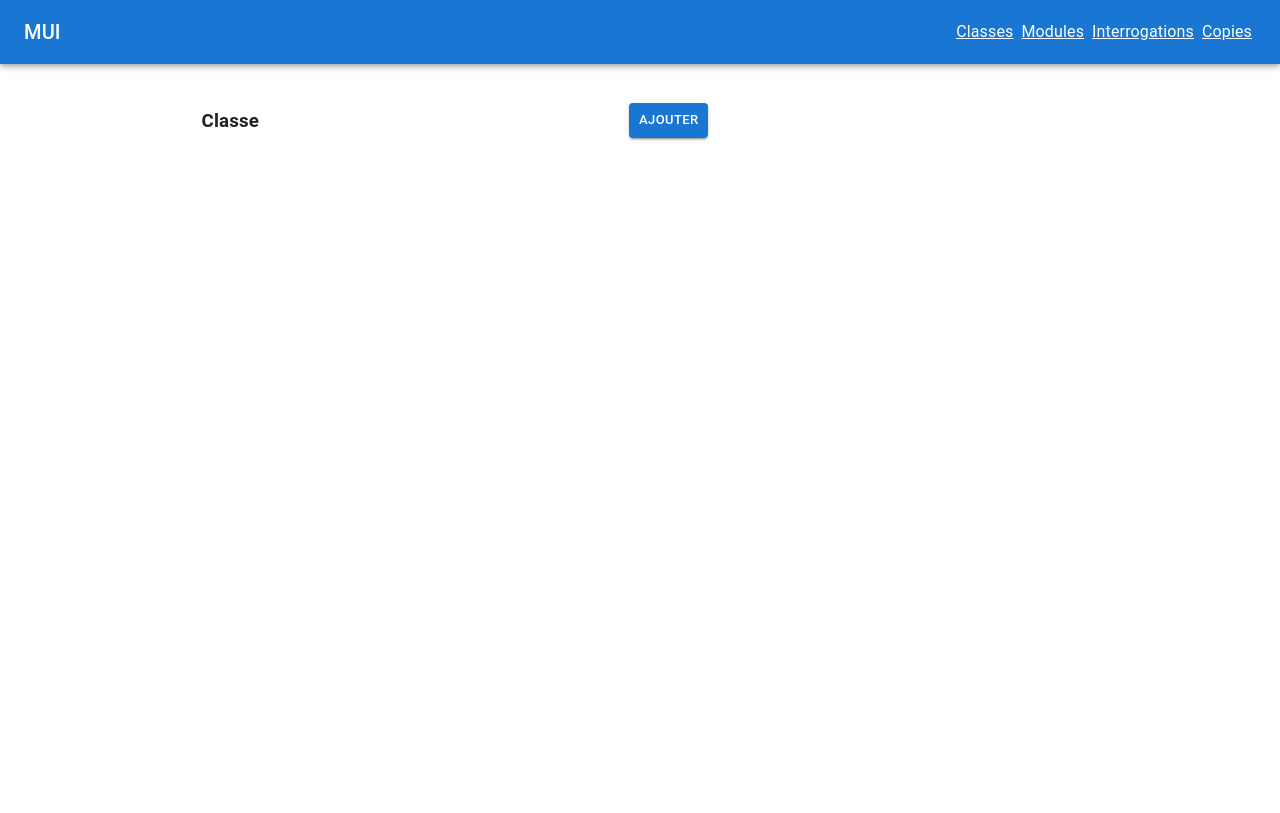
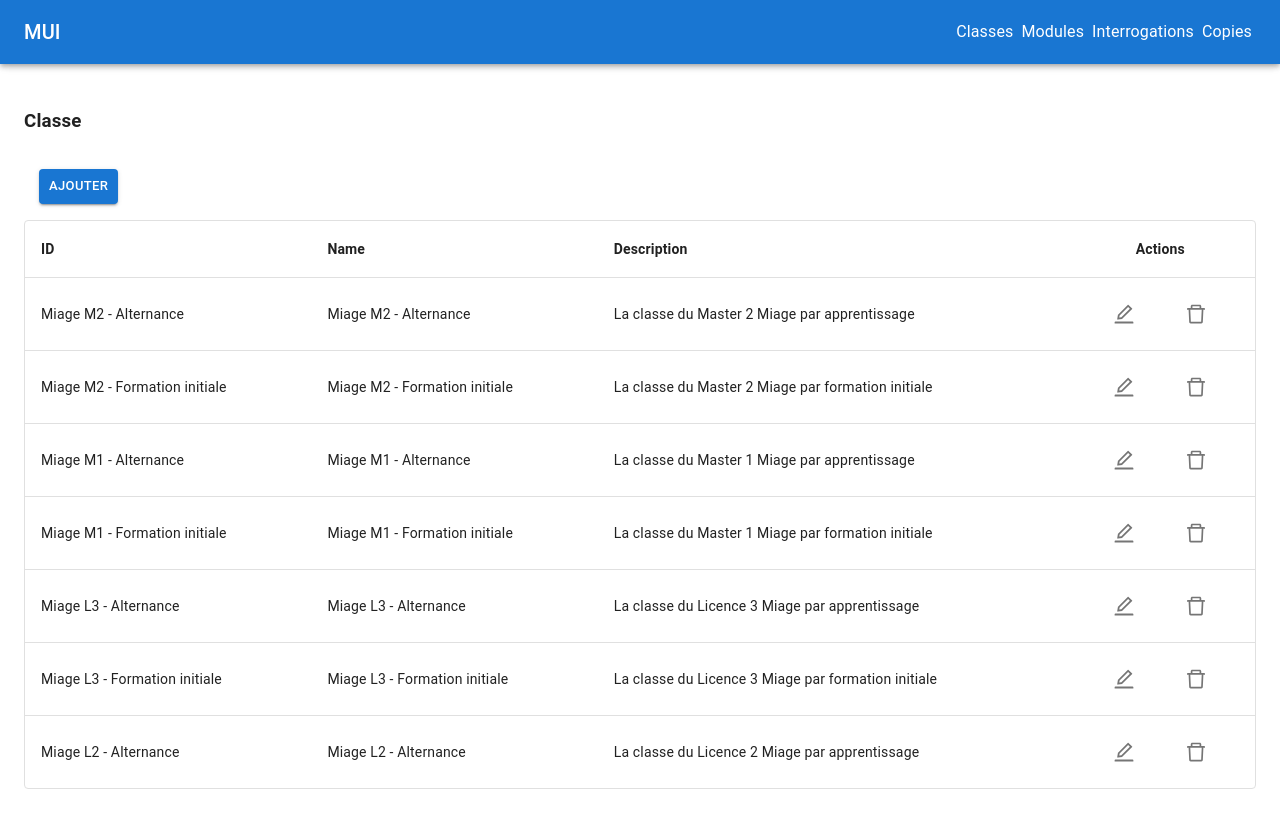
Before and after one commit to Kodians/assessment-manager, a React (Create React App) app in the folder front/: page /teacher/classes in a window 1280 px wide. Built offline with nearby package versions, Linux system fonts and the light colour scheme.

Commit message:
create custom table

```diff
--- a/front/src/components/header.tsx
+++ b/front/src/components/header.tsx
@@ -32,7 +32,7 @@ export const Header: React.FC<any> = ({ setMobileOpen, navItems }) => {
           </Typography>
           <Box sx={{ display: { xs: 'none', sm: 'block' } }}>
             {navItems.map((item: NavLink) => (
-              <Link to={item.path} key={item.id} style={{ color: '#fff', margin: 4 }}>
+              <Link to={item.path} key={item.id} style={{ color: '#fff', margin: 4, textDecoration: 'none' }}>
                 {item.label}
               </Link>
             ))}
--- a/front/src/components/index.ts
+++ b/front/src/components/index.ts
@@ -11,3 +11,4 @@ export * from './assessments/AssessmentRelatedClassAndModuleContainter'
 export * from './classes/addAndEditClassForm'
 export * from './modules/addAndEditModuleForm'
 export * from './shared/sharedModal'
+export * from './shared/table'
--- /dev/null
+++ b/front/src/components/shared/table.tsx
@@ -0,0 +1,57 @@
+import * as React from 'react'
+
+import IconButton from '@mui/material/IconButton'
+import Paper from '@mui/material/Paper'
+import Table from '@mui/material/Table'
+import TableBody from '@mui/material/TableBody'
+import TableCell from '@mui/material/TableCell'
+import TableContainer from '@mui/material/TableContainer'
+import TableHead from '@mui/material/TableHead'
+import TableRow from '@mui/material/TableRow'
+
+import { AiOutlineDelete, AiOutlineEdit } from 'react-icons/ai'
+
+export const CustomTable = ({ headerCells, rows }: any) => {
+  return (
+    <TableContainer component={Paper} elevation={0} sx={{ width: '100%', border: '1px solid #e0e0e0' }}>
+      <Table sx={{ minWidth: 650 }} aria-label="simple table">
+        <TableHead>
+          <TableRow>
+            {headerCells.map((cell: any) =>
+              cell.id === 'actions' ? (
+                <TableCell key={cell.id} align="center" sx={{ fontWeight: 'bold' }} colSpan={2}>
+                  {cell.label}
+                </TableCell>
+              ) : (
+                <TableCell key={cell.id} align="left" sx={{ fontWeight: 'bold' }}>
+                  {cell.label}
+                </TableCell>
+              ),
+            )}
+          </TableRow>
+        </TableHead>
+        <TableBody>
+          {rows.map((row: { id: number; name: string; description: string }) => (
+            <TableRow key={row.name} sx={{ '&:last-child td, &:last-child th': { border: 0 } }}>
+              <TableCell component="th" scope="row">
+                {row.name}
+              </TableCell>
+              <TableCell align="left">{row.name}</TableCell>
+              <TableCell align="left">{row.description}</TableCell>
+              <TableCell align="right">
+                <IconButton aria-label="edit">
+                  <AiOutlineEdit />
+                </IconButton>
+              </TableCell>
+              <TableCell align="left">
+                <IconButton aria-label="delete">
+                  <AiOutlineDelete />
+                </IconButton>
+              </TableCell>
+            </TableRow>
+          ))}
+        </TableBody>
+      </Table>
+    </TableContainer>
+  )
+}
--- a/front/src/pages/classe.tsx
+++ b/front/src/pages/classe.tsx
@@ -1,8 +1,25 @@
 import React, { useState } from 'react'
 
-import { AddAndEditClassForm, SharedModal } from '@components'
+import { AddAndEditClassForm, CustomTable, SharedModal } from '@components'
 import { getSize } from '@helpers'
-import { Box, Button } from '@mui/material'
+import { Box, Button, Divider } from '@mui/material'
+
+const headerCells = [
+  { id: 'id', label: 'ID' },
+  { id: 'name', label: 'Name' },
+  { id: 'description', label: 'Description' },
+  { id: 'actions', label: 'Actions' },
+]
+
+const rows = [
+  { id: 1, name: 'Miage M2 - Alternance', description: 'La classe du Master 2 Miage par apprentissage' },
+  { id: 2, name: 'Miage M2 - Formation initiale', description: 'La classe du Master 2 Miage par formation initiale' },
+  { id: 3, name: 'Miage M1 - Alternance', description: 'La classe du Master 1 Miage par apprentissage' },
+  { id: 4, name: 'Miage M1 - Formation initiale', description: 'La classe du Master 1 Miage par formation initiale' },
+  { id: 5, name: 'Miage L3 - Alternance', description: 'La classe du Licence 3 Miage par apprentissage' },
+  { id: 6, name: 'Miage L3 - Formation initiale', description: 'La classe du Licence 3 Miage par formation initiale' },
+  { id: 7, name: 'Miage L2 - Alternance', description: 'La classe du Licence 2 Miage par apprentissage' },
+]
 
 export const Classe: React.FC<any> = ({ appRef }: any) => {
   const [open, setOpen] = useState(false)
@@ -14,11 +31,16 @@ export const Classe: React.FC<any> = ({ appRef }: any) => {
   }
 
   return (
-    <div className="container" style={{ display: 'flex', justifyContent: 'space-around' }}>
+    <div
+      className="container"
+      style={{ display: 'flex', flexDirection: 'column', justifyContent: 'flex-start', alignItems: 'flex-start' }}
+    >
       <h3>Classe</h3>
       <Button size="small" variant="contained" style={{ height: '35px', margin: '15px' }} onClick={handelOpen}>
         Ajouter
       </Button>
+      <Divider />
+      <CustomTable headerCells={headerCells} rows={rows} />
       <SharedModal open={open} closeModal={handleClose} size={getSize(appRef)}>
         <Box sx={{ display: 'flex', justifyContent: 'center', alignItems: 'center' }}>
           <AddAndEditClassForm />
--- a/front/src/pages/module.tsx
+++ b/front/src/pages/module.tsx
@@ -1,8 +1,31 @@
 import React, { useState } from 'react'
 
-import { AddAndEditModuleForm, SharedModal } from '@components'
+import { AddAndEditModuleForm, CustomTable, SharedModal } from '@components'
 import { getSize } from '@helpers'
-import { Box, Button } from '@mui/material'
+import { Box, Button, Divider } from '@mui/material'
+
+const headerCells = [
+  { id: 'id', label: 'ID' },
+  { id: 'name', label: 'Name' },
+  { id: 'description', label: 'Description' },
+  { id: 'actions', label: 'Actions' },
+]
+
+const rows = [
+  {
+    id: 1,
+    name: "Architecture des Systèmes d'Information",
+    description: "Module de l'UE Architecture des Systèmes d'Information",
+  },
+  {
+    id: 2,
+    name: "Sécurité des Systèmes d'Information",
+    description: "Module de l'UE Sécurité des Systèmes d'Information",
+  },
+  { id: 3, name: 'Gestion de Projet', description: "Module de l'UE Gestion de Projet" },
+  { id: 4, name: 'Gestion de la Qualité', description: "Module de l'UE Gestion de la Qualité" },
+  { id: 5, name: 'Gestion de la Connaissance', description: "Module de l'UE Gestion de la Connaissance" },
+]
 
 export const Module: React.FC<any> = ({ appRef }: any) => {
   const [open, setOpen] = useState(false)
@@ -14,11 +37,16 @@ export const Module: React.FC<any> = ({ appRef }: any) => {
   }
 
   return (
-    <div className="container" style={{ display: 'flex', justifyContent: 'space-around' }}>
+    <div
+      className="container"
+      style={{ display: 'flex', flexDirection: 'column', justifyContent: 'flex-start', alignItems: 'flex-start' }}
+    >
       <h3>Module</h3>
       <Button size="small" variant="contained" style={{ height: '35px', margin: '15px' }} onClick={handelOpen}>
         Ajouter
       </Button>
+      <Divider />
+      <CustomTable headerCells={headerCells} rows={rows} />
       <SharedModal open={open} closeModal={handleClose} size={getSize(appRef)}>
         <Box sx={{ display: 'flex', justifyContent: 'center', alignItems: 'center' }}>
           <AddAndEditModuleForm />
```
